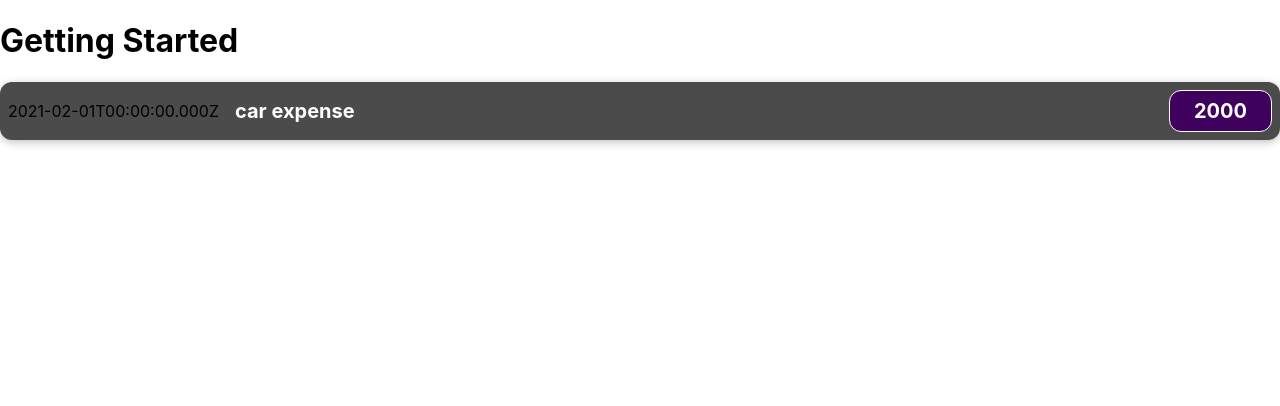
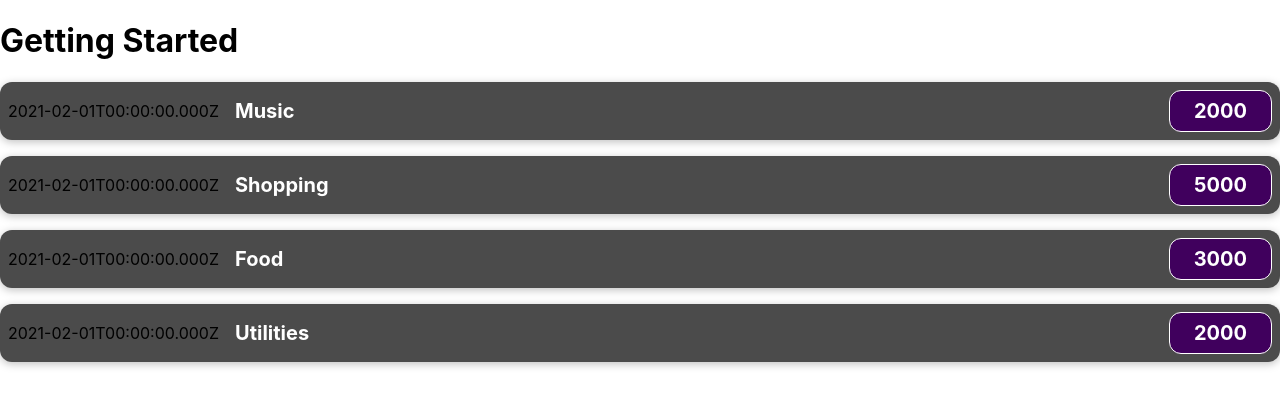
Before and after one commit to dimuthi/Expense-Tracker---Reactjs, a React (Create React App) app in the folder expense-tracker/: page / in a window 1280 px wide. Shown: the top 406 px of the page. Built offline with nearby package versions, Linux system fonts and the light colour scheme.

Commit message:
passing data using props

```diff
--- a/expense-tracker/src/App.js
+++ b/expense-tracker/src/App.js
@@ -3,10 +3,35 @@ import "./Components/ExpenseItem";
 import ExpenseItem from "./Components/ExpenseItem";
 
 function App() {
+  const items = [
+    { title: "Music", amount: 2000, date: new Date(2021, 1, 1) },
+    { title: "Shopping", amount: 5000, date: new Date(2021, 1, 1) },
+    { title: "Food", amount: 3000, date: new Date(2021, 1, 1) },
+    { title: "Utilities", amount: 2000, date: new Date(2021, 1, 1) },
+  ];
   return (
     <div>
       <h1>Getting Started</h1>
-      <ExpenseItem></ExpenseItem>
+      <ExpenseItem
+        title={items[0].title}
+        amount={items[0].amount}
+        date={items[0].date}
+      ></ExpenseItem>
+      <ExpenseItem
+        title={items[1].title}
+        amount={items[1].amount}
+        date={items[1].date}
+      ></ExpenseItem>
+      <ExpenseItem
+        title={items[2].title}
+        amount={items[2].amount}
+        date={items[2].date}
+      ></ExpenseItem>
+      <ExpenseItem
+        title={items[3].title}
+        amount={items[3].amount}
+        date={items[3].date}
+      ></ExpenseItem>
     </div>
   );
 }
--- a/expense-tracker/src/Components/ExpenseItem.js
+++ b/expense-tracker/src/Components/ExpenseItem.js
@@ -1,15 +1,15 @@
 import "./ExpenseItem.css";
 
-function ExpenseItem() {
-  const expenseDate = new Date(2021, 1, 1);
-  const expenseTitle = "car expense";
-  const expenseAmount = 2000;
+function ExpenseItem(props) {
+  //   const expenseDate = new Date(2021, 1, 1);
+  //   const expenseTitle = "car expense";
+  //   const expenseAmount = 2000;
   return (
     <div className="expense-item">
-      <div>{expenseDate.toISOString()}</div>
+      <div>{props.date.toISOString()}</div>
       <div className="expense-item__description">
-        <h2>{expenseTitle}</h2>
-        <div className="expense-item__price">{expenseAmount}</div>
+        <h2>{props.title}</h2>
+        <div className="expense-item__price">{props.amount}</div>
       </div>
     </div>
   );
```
